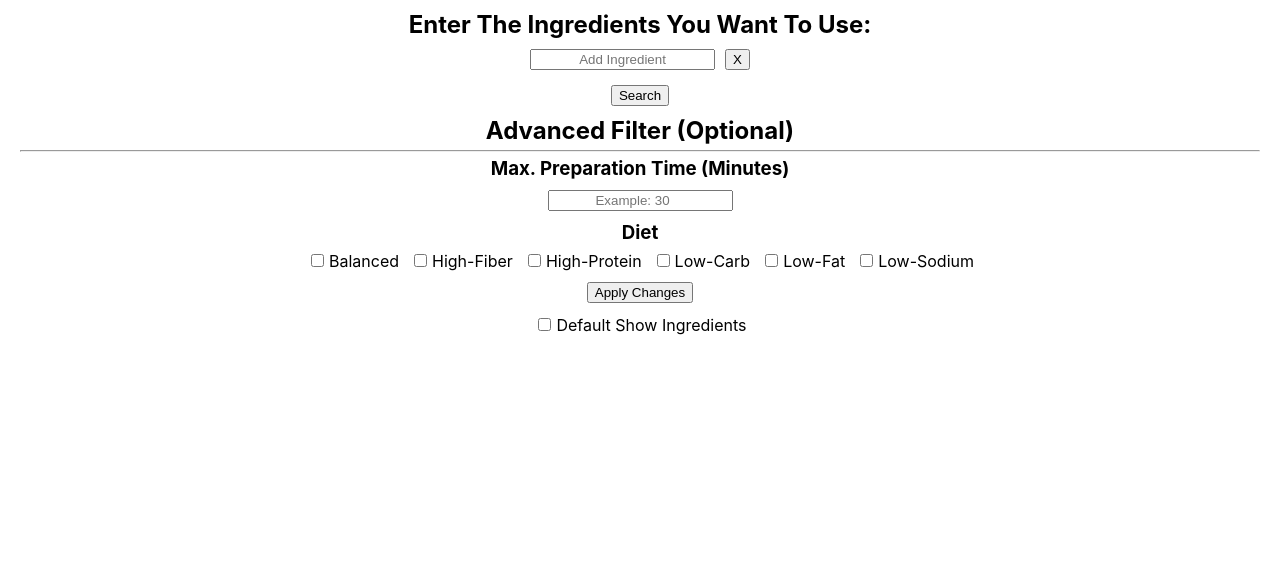
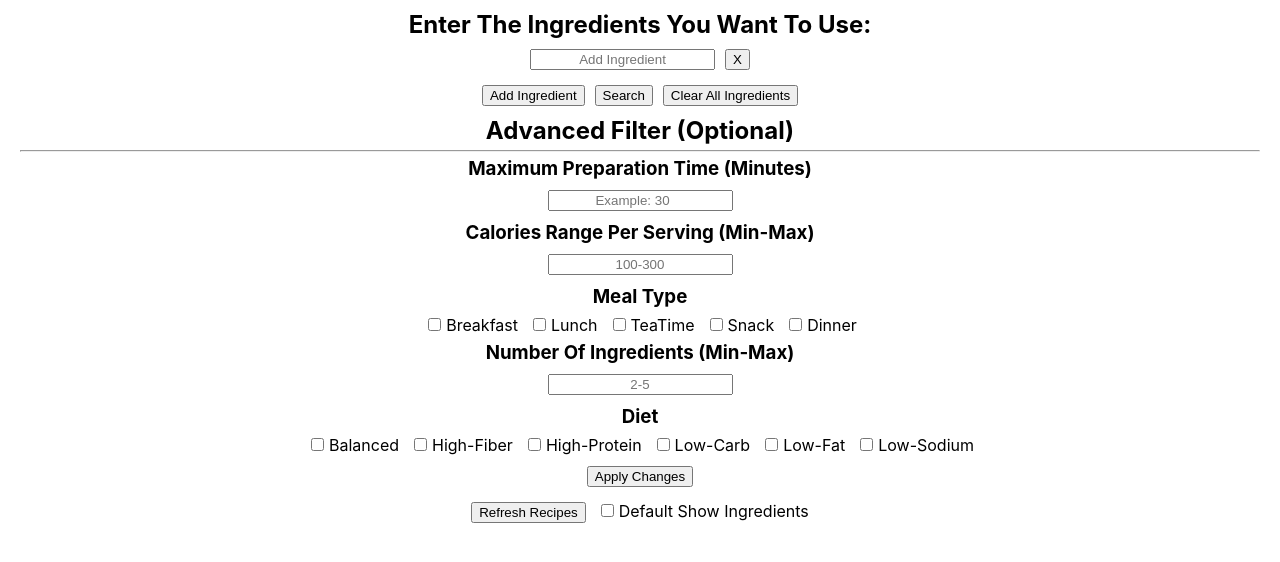
Before and after one commit to JianengHuang/recipe-finder, a React (Create React App) app: page / in a window 1280 px wide. Shown: the top 562 px of the page. Built offline with nearby package versions, Linux system fonts and the light colour scheme.

Commit message:
Added New Filters and Refresh Recipe Button

```diff
--- a/public/index.html
+++ b/public/index.html
@@ -24,7 +24,7 @@
       work correctly both with client-side routing and a non-root public URL.
       Learn how to configure a non-root public URL by running `npm run build`.
     -->
-    <title>React App</title>
+    <title>Recipe Finder</title>
   </head>
   <body>
     <noscript>You need to enable JavaScript to run this app.</noscript>
--- a/src/App.css
+++ b/src/App.css
@@ -5,3 +5,7 @@
 .input {
     padding: 0px;
 }
+
+.modal {
+    color: red;
+}
--- a/src/App.js
+++ b/src/App.js
@@ -8,10 +8,12 @@ import DietData from './components/DietData';
 const App = () => {
   const [inputField, setInputField] = useState([{ ingredient: '' }]);
   const [recipes, setRecipes] = useState([]);
-  const [alert, setAlert] = useState('Enter the ingredients you want to use: ');
+  const [alert, setAlert] = useState('');
   const [defaultShow, setDefaultShow] = useState(false);
   const [maxPrepTime, setMaxPrepTime] = useState('');
   const [time, setTime] = useState('');
+  const [caloriesRange, setCaloriesRange] = useState('');
+  const [calories, setCalories] = useState('');
   const [diet, setDiet] = useState({
     balanced: false,
     highFiber: false,
@@ -20,9 +22,19 @@ const App = () => {
     lowFat: false,
     lowSodium: false,
   });
+  const { balanced, highFiber, highProtein, lowCarb, lowFat, lowSodium } = diet;
   let dietString = '';
-
-  const { balanced, highFiber, highProtein, lowCarb, lowFat, lowSodium } = diet;
+  const [mealType, setMealType] = useState({
+    breakfast: false,
+    lunch: false,
+    teaTime: false,
+    snack: false,
+    dinner: false,
+  });
+  const { breakfast, lunch, teaTime, snack, dinner } = mealType;
+  let mealTypeString = '';
+  const [deviationRange, setDeviationRange] = useState('');
+  const [deviation, setDeviation] = useState('');
 
   const handleChangeInput = (index, event) => {
     const values = [...inputField];
@@ -30,9 +42,25 @@ const App = () => {
     setInputField(values);
   };
 
-  const handleChangeTime = (event) => {
-    setMaxPrepTime(event.target.value);
+  const handleChangeMealType = (item) => {
+    switch (item) {
+      case 'breakfast':
+        setMealType({ ...mealType, breakfast: !breakfast });
+        break;
+      case 'lunch':
+        setMealType({ ...mealType, lunch: !lunch });
+        break;
+      case 'teaTime':
+        setMealType({ ...mealType, teaTime: !teaTime });
+        break;
+      case 'snack':
+        setMealType({ ...mealType, snack: !snack });
+        break;
+      case 'dinner':
+        setMealType({ ...mealType, dinner: !dinner });
+        break;
     }
+  };
 
   const handleChangeDiet = (camelCaseName) => {
     switch (camelCaseName) {
@@ -67,8 +95,18 @@ const App = () => {
       }
       ingredients = ingredients.substring(0, ingredients.length - 6);
       getData(ingredients);
+    } else {
+      setAlert('Please enter at least one ingredient');
+      setTimeout(function () {
+        setAlert('');
+      }, 6000);
     }
     event.preventDefault();
+  };
+
+  const addElement = (event) => {
+    event.preventDefault();
+    setInputField([...inputField, { ingredient: '' }]);
   };
 
   const addElementIfNeeded = (index) => {
@@ -84,8 +122,30 @@ const App = () => {
     event.preventDefault();
   };
 
+  const removeAllElements = (event) => {
+    event.preventDefault();
+    setInputField([{ ingredient: '' }]);
+  };
+
   const handleSubmit = () => {
+    if (maxPrepTime) {
       setTime(`&time=${maxPrepTime}`);
+    } else {
+      setTime('');
+    }
+    if (caloriesRange) {
+      setCalories(`&calories=${caloriesRange}`);
+      console.log('hello');
+    } else {
+      setCalories('');
+    }
+    if (deviationRange) {
+      setDeviation(`&ingr=${deviationRange}`);
+      console.log(deviation);
+    } else {
+      setDeviation('');
+    }
+
     dietString = '';
     for (let x in diet) {
       if (eval(x)) {
@@ -107,7 +167,30 @@ const App = () => {
             break;
         }
         dietString += `&diet=${x}`;
-        console.log(dietString);
+      }
+    }
+
+    mealTypeString = '';
+    for (let x in mealType) {
+      if (eval(x)) {
+        switch (x) {
+          case 'breakfast':
+            x = 'Breakfast';
+            break;
+          case 'lunch':
+            x = 'Lunch';
+            break;
+          case 'teaTime':
+            x = 'Teatime';
+            break;
+          case 'snack':
+            x = 'Snack';
+            break;
+          case 'dinner':
+            x = 'Dinner';
+            break;
+        }
+        mealTypeString += `&mealType=${x}`;
       }
     }
   };
@@ -115,15 +198,20 @@ const App = () => {
   const getData = async (ingredients) => {
     const API_ID = process.env.REACT_APP_API_ID;
     const API_KEY = process.env.REACT_APP_API_KEY;
-    const deviation = '2-3';
-    const url = `https://api.edamam.com/api/recipes/v2?q=${ingredients}&ingr=${deviation}&app_key=${API_KEY}${dietString}&type=public${time}&app_id=${API_ID}&beta=true`;
+    const url = `https://api.edamam.com/api/recipes/v2?q=${ingredients}${deviation}&app_key=${API_KEY}${dietString}&type=public${time}${calories}${mealTypeString}&random=true&app_id=${API_ID}&beta=true`;
     const result = await Axios.get(url).catch(function (error) {
       console.log(error);
     });
     if (result.data.hits.length === 0) {
       setAlert(`No recipes found`);
+      setTimeout(function () {
+        setAlert('');
+      }, 6000);
     } else {
       setAlert('Recipes found');
+      setTimeout(function () {
+        setAlert('');
+      }, 6000);
     }
     setRecipes(result.data.hits);
     console.log(result);
@@ -133,7 +221,8 @@ const App = () => {
     <>
       <div className='container'>
         <form>
-          <h2>{alert}</h2>
+          <h2>Enter the ingredients you want to use:</h2>
+          <h3 className='modal'>{alert}</h3>
           {inputField.map((inputField, index) => {
             return (
               <div key={index} className='input'>
@@ -155,22 +244,63 @@ const App = () => {
               </div>
             );
           })}
+          <div className='search-button'>
+            <button onClick={(event) => addElement(event)}>
+              Add Ingredient
+            </button>
             <button className='submit-btn' onClick={handleSearch}>
               Search
             </button>
+            <button onClick={(event) => removeAllElements(event)}>
+              Clear all Ingredients
+            </button>
+          </div>
         </form>
       </div>
       <div className='Advanced-Filter'>
         <h2>Advanced Filter (Optional)</h2>
         <hr />
         <form className='time-form'>
-          <h3>Max. Preparation Time (minutes)</h3>
+          <h3 className='filter-tag'>Maximum Preparation Time (minutes)</h3>
           <input
             type='number'
             placeholder='example: 30'
             value={maxPrepTime}
-            onInput={(event) => handleChangeTime(event)}
+            onInput={(event) => setMaxPrepTime(event.target.value)}
           />
+        </form>
+        <form className='calories-form'>
+          <h3 className='filter-tag'>Calories Range per Serving (Min-Max)</h3>
+          <input
+            type='text'
+            placeholder='100-300'
+            value={caloriesRange}
+            onInput={(event) => setCaloriesRange(event.target.value)}
+          />
+        </form>
+        <form className='meal-type'>
+          <h3 className='filter-tag'>Meal Type</h3>
+          {Object.keys(mealType).map((item, index) => (
+            <label key={index}>
+              <input
+                type='checkbox'
+                name={item}
+                onChange={() => handleChangeMealType(item)}
+              />
+              {item}
+            </label>
+          ))}
+        </form>
+        <form className='deviation'>
+          <h3 className='filter-tag'>Number of ingredients (Min-Max)</h3>
+          <label>
+            <input
+              type='text'
+              placeholder='2-5'
+              value={deviationRange}
+              onInput={(event) => setDeviationRange(event.target.value)}
+            />
+          </label>
         </form>
         <form className='diet-form'>
           <h3 className='filter-tag'>Diet</h3>
@@ -190,10 +320,19 @@ const App = () => {
         </form>
         <button onClick={handleSubmit}>Apply Changes</button>
       </div>
+      <div className='recipe-options'>
+        <button
+          onClick={() => {
+            handleSearch();
+          }}
+        >
+          Refresh Recipes
+        </button>
         <label>
           <input type='checkbox' onClick={() => setDefaultShow(!defaultShow)} />
           Default Show Ingredients
         </label>
+      </div>
       <div className='recipes'>
         {recipes !== [] &&
           recipes.map((recipe) => (
--- a/src/components/Recipe.js
+++ b/src/components/Recipe.js
@@ -28,7 +28,7 @@ const Recipe = (props) => {
           {totalTime || 'no preparation time registered'}
           {totalTime != 0 && ' minutes'}
         </p>
-        {'Cautions:' && cautions}
+        {/* {'Cautions:' && cautions} */}
         <button onClick={() => setShow(!show)}>Ingredients</button>
         <a href={url} target='_blank' useref='noopener noreferrer'>
           <button>Make It!</button>
```
Lines whose indentation alone changed are shown as unchanged.
